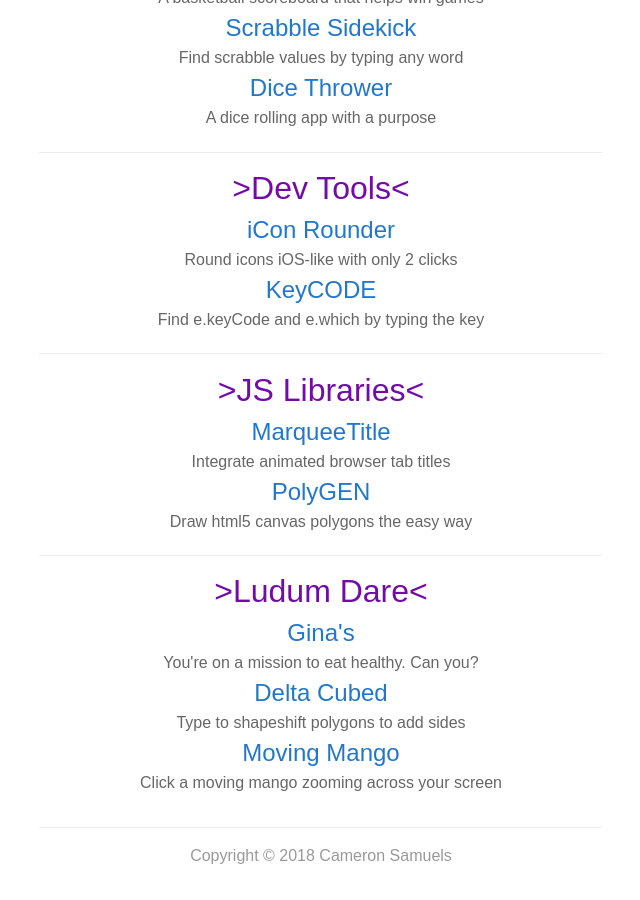
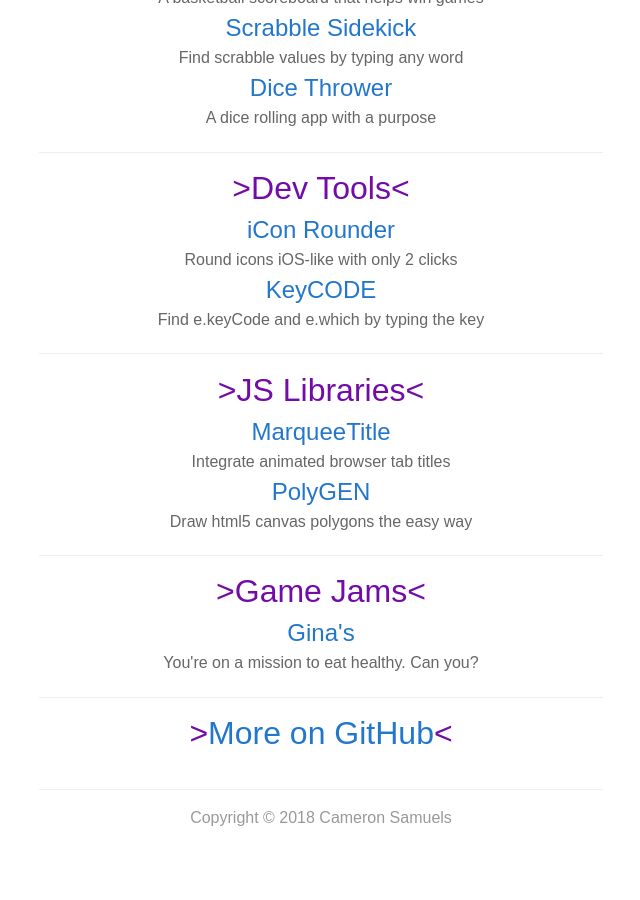
Before and after one commit to cameronsamuels/cameronsamuels.github.io, a Jekyll site: the page built from index.html, in a window 1280 px wide and 900 px high, scrolled down 1173 px. Shown: the whole window, without its empty margins (319-959 px from the left). Built offline with Jekyll 4.4.1, drawn with Linux system fonts in a browser that asks for light colours; after the commit the page ends 2035 px from its top, so only the background shows below that; some of the changed text lies outside the part shown.

Commit message:
(improvement)Updated website
- Updated about me
- Renamed Ludum Dare section to Game Jams
- Removed Delta Cubed & Moving Mango links
- Added More on GitHub link

```diff
--- a/index.html
+++ b/index.html
@@ -62,13 +62,11 @@ layout: compress
 		<h2><a href=polygen>PolyGEN</a></h2>
 		<p>Draw html5 canvas polygons the easy way</p>
 
-		<h1>Ludum Dare</h1>
+		<h1>Game Jams</h1>
 		<h2><a href=//goo.gl/LuqomU>Gina's</a></h2>
 		<p>You're on a mission to eat healthy. Can you?</p>
-		<h2><a href=//goo.gl/8rmBEJ>Delta Cubed</a></h2>
-		<p>Type to shapeshift polygons to add sides</p>
-		<h2><a href=movingmango>Moving Mango</a></h2>
-		<p>Click a moving mango zooming across your screen</p>
+
+		<h1><a href="//git.io/vQlve">More on GitHub</a></h1>
 
 		<footer>Copyright &copy; <script>document.write(new Date().getFullYear())</script> Cameron Samuels</footer>
 	</main>
```
Also changed, not shown: other parts of index.html (+1 -1 lines).
